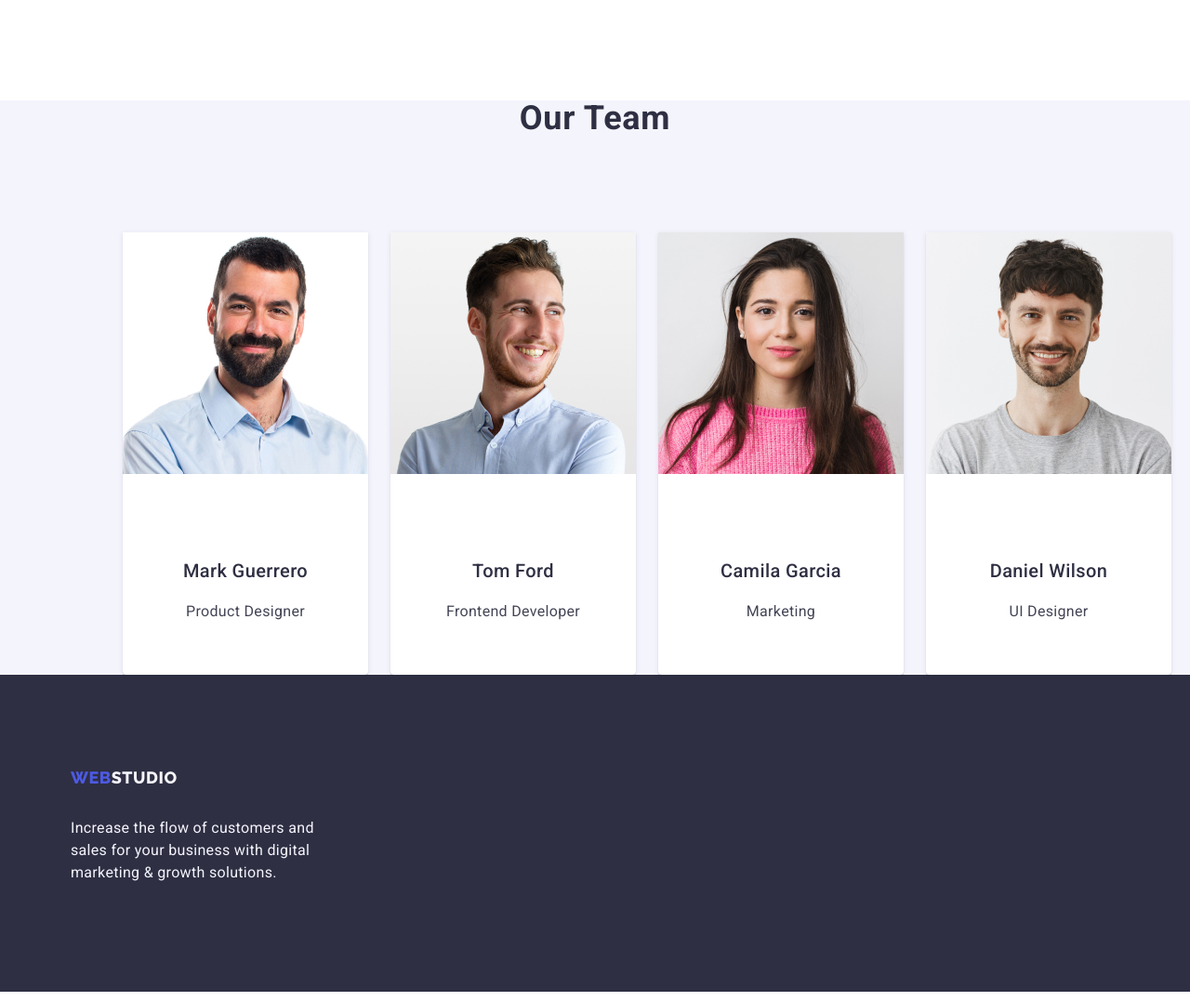
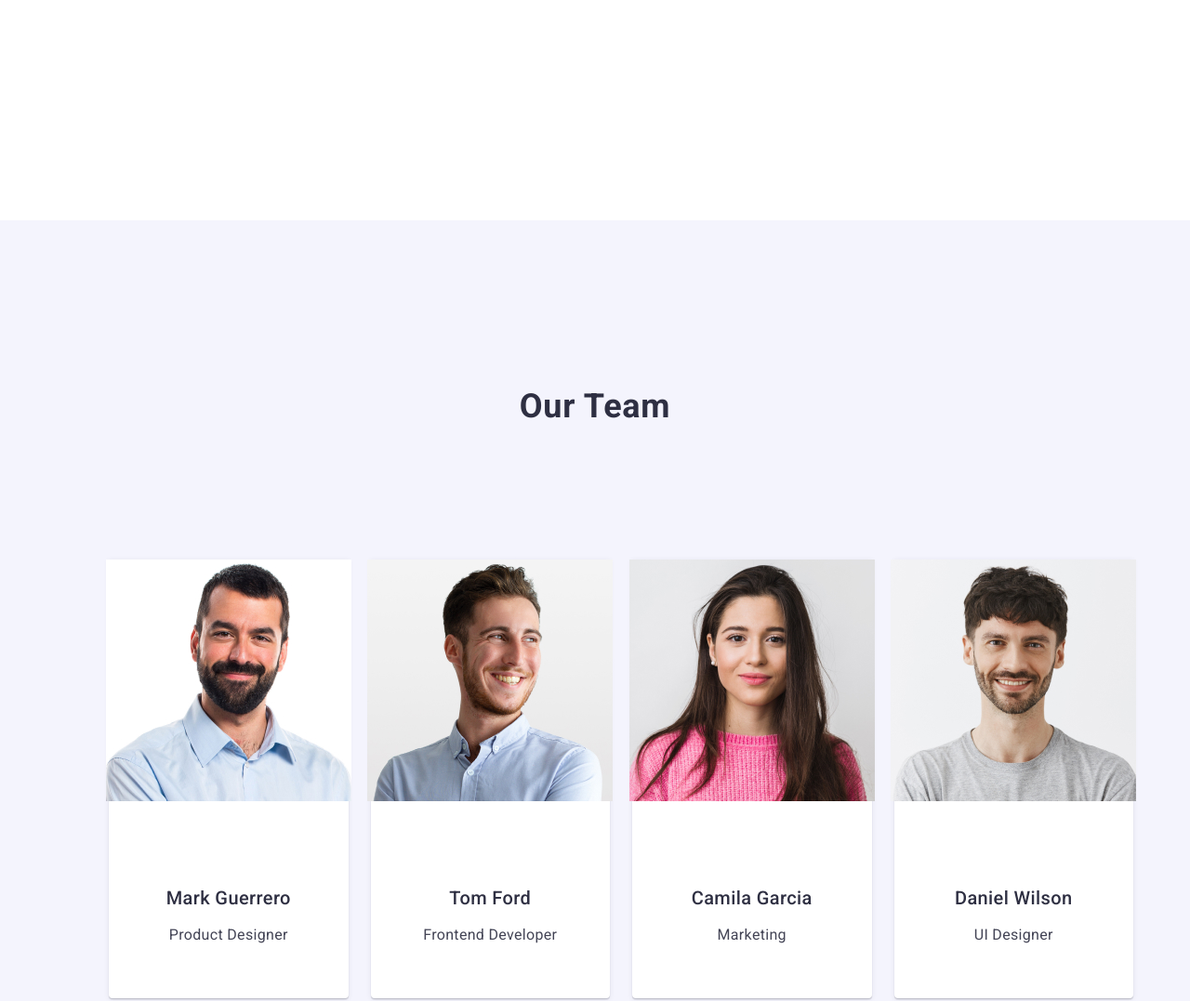
Before and after one commit to Yan-Marushchak/goit-markup-hw-03, a plain HTML site: page index.html in a window 1280 px wide. Shown: the part 1653-2730 px from the top of the page at 93% size. Drawn offline with nearby package versions, Linux system fonts and the light colour scheme.

Commit message:
first commit

```diff
--- a/css/style.css
+++ b/css/style.css
@@ -27,6 +27,8 @@ body {
     margin-left: auto;
     margin-right: auto;
 }
+
+
 
 .list {
     list-style: none;
@@ -166,7 +168,7 @@ body {
     font-weight: 700;
     line-height: 1.07;
     letter-spacing: 0.02em;
-    width: 496px;
+    max-width: 496px;
     margin-left: auto;
     margin-right: auto;
     margin-bottom: 48px;
@@ -240,6 +242,7 @@ body {
     font-weight: 500;
     line-height: 1.2;
     letter-spacing: 0.02em;
+    margin-bottom: 8px;
 }
 
 .offers-text {
@@ -252,6 +255,10 @@ body {
 /* /Offer */
 
 /* Work */
+
+.work {
+    padding-bottom: 120px;
+}
 
 .work-list {
     display: inline-flex;
@@ -273,6 +280,7 @@ body {
     letter-spacing: 0.02em;
     text-transform: capitalize;
     padding-bottom: 72px;
+    margin-bottom: 72px;
 }
 
 /* /Work */
@@ -280,7 +288,11 @@ body {
 /* Team */
 .team {
     background: var(--color-cloud);
+    padding: 120px 0
+}
 
+.team-container {
+    padding: 32px 0
 }
 
 .team-title {
@@ -292,10 +304,12 @@ body {
     letter-spacing: 0.72px;
     text-transform: capitalize;
     padding-bottom: 72px;
+    margin-bottom: 72px;
+
 }
 
 .team-list {
-    display: inline-flex;
+    display: flex;
     gap: 24px;
     margin-left: 56px;
 }
@@ -321,6 +335,7 @@ body {
     font-weight: 500;
     line-height: 1.2;
     letter-spacing: 0.4px;
+    margin-bottom: 8px
 }
 
 .team-job-title {
--- a/index.html
+++ b/index.html
@@ -146,7 +146,7 @@
       <!-- section 4 -->
       <!-- Our Team -->
       <section class="team">
-        <div class="container">
+        <div class="container team-container">
           <h2 class="team-title">Our Team</h2>
           <ul class="team-list list">
             <li class="team-item">
```
